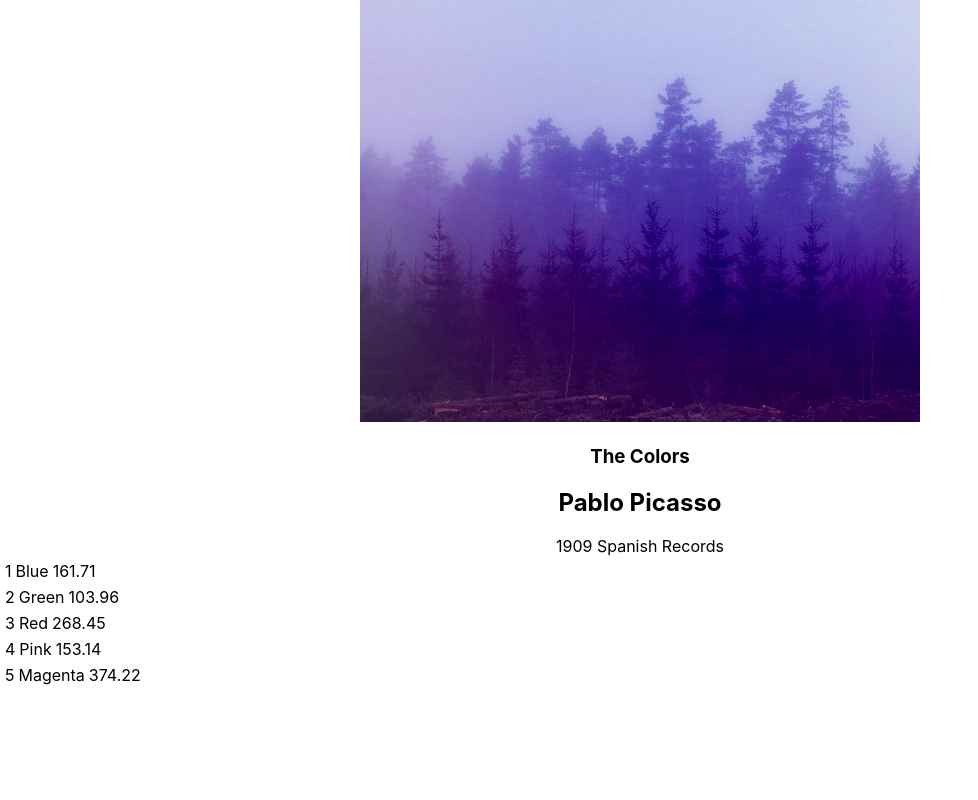
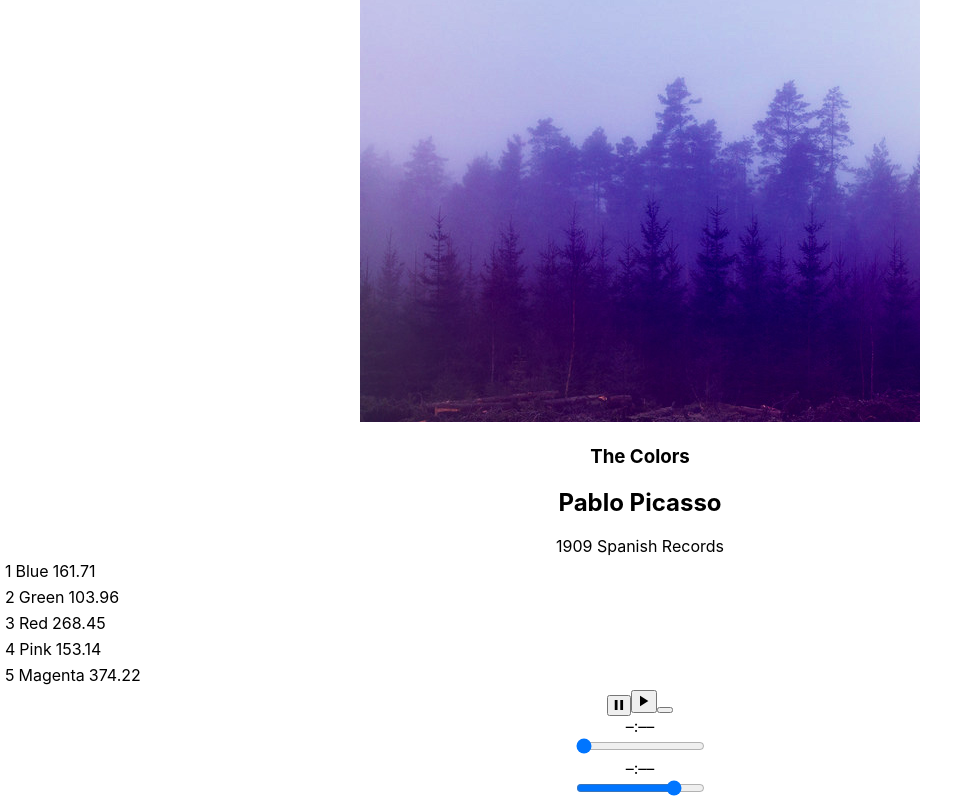
Before and after one commit to tabor-scott10/bloc-jams-react, a React (Create React App) app: page /album/the-colors in a window 1280 px wide. Shown: the part 240-1040 px from the top of the page, without its empty margins (0-978 px from the left). Before the commit the page ends 930 px from the top, so only its background shows below. Built offline with nearby package versions, Linux system fonts and the light colour scheme; the HTML template or start-up script is replaced by a standard one.

Commit message:
added a player bar with the pause play function and a previous song function

```diff
--- a/src/components/Album.js
+++ b/src/components/Album.js
@@ -1,5 +1,6 @@
 import React, { Component } from 'react';
 import albumData from './../data/albums';
+import PlayerBar from './PlayerBar';
 
 
 
@@ -52,6 +53,13 @@
     this.setState({ isPaused: true})
   }
 
+    handlePrevClick() {
+      const currentIndex = this.state.album.songs.findIndex(song => this.state.currentSong === song);
+      const newIndex = Math.max(0, currentIndex - 1);
+      const newSong = this.state.album.songs[newIndex];
+      this.setSong(newSong);
+      this.play();
+    }
 
     playButton(e) {
       console.log('playButton executed!')
@@ -96,32 +104,18 @@
               {this.state.isHovered && this.state.isPlaying ? <td><i class="icon ion-md-pause"></i></td> : null}
               {this.state.isPlaying && !this.state.isHovered ? <td><i class="icon ion-md-pause"></i></td> : null}
               {!this.state.isHovered && !this.state.isPlaying && this.state.isPaused ? <td><i class="icon ion-md-play"></i></td> : null }
-
-
-
-
-
-
-
-
-
-
-
-
-
-
-
-
-
-
               <td>{song.title}</td>
               <td>{song.duration}</td>
-
             </tr>
           </div>
         )}
           </tbody>
         </table>
+        <PlayerBar isPlaying={this.state.isPlaying}
+         currentSong={this.state.currentSong}
+         handleSongClick={() => this.handleSongClick(this.state.currentSong)}
+         handlePrevClick={() => this.handlePrevClick()}
+        />
      </section>
     );
   }
--- /dev/null
+++ b/src/components/PlayerBar.js
@@ -0,0 +1,33 @@
+import React, { Component } from 'react';
+
+class PlayerBar extends Component {
+   render() {
+     return (
+       <section className="player-bar">
+       <section id="buttons">
+          <button id="previous" onClick={this.props.handlePrevClick}>
+            <i class="icon ion-md-pause"></i>
+          </button>
+          <button id="play-pause" onClick={this.props.handleSongClick}>
+            {this.props.isPlaying ? <i class="icon ion-md-pause"></i> : <td><i class="icon ion-md-play"></i></td>}
+          </button>
+          <button id="next">
+            <span className="ion-skip-forward"></span>
+          </button>
+        </section>
+        <section id="time-control">
+          <div className="current-time">–:––</div>
+          <input type="range" className="seek-bar" value="0" />
+          <div className="total-time">–:––</div>
+        </section>
+        <section id="volume-control">
+          <div className="icon ion-volume-low"></div>
+          <input type="range" className="seek-bar" value="80" />
+          <div className="icon ion-volume-high"></div>
+        </section>
+       </section>
+     );
+   }
+ }
+
+ export default PlayerBar;
```
